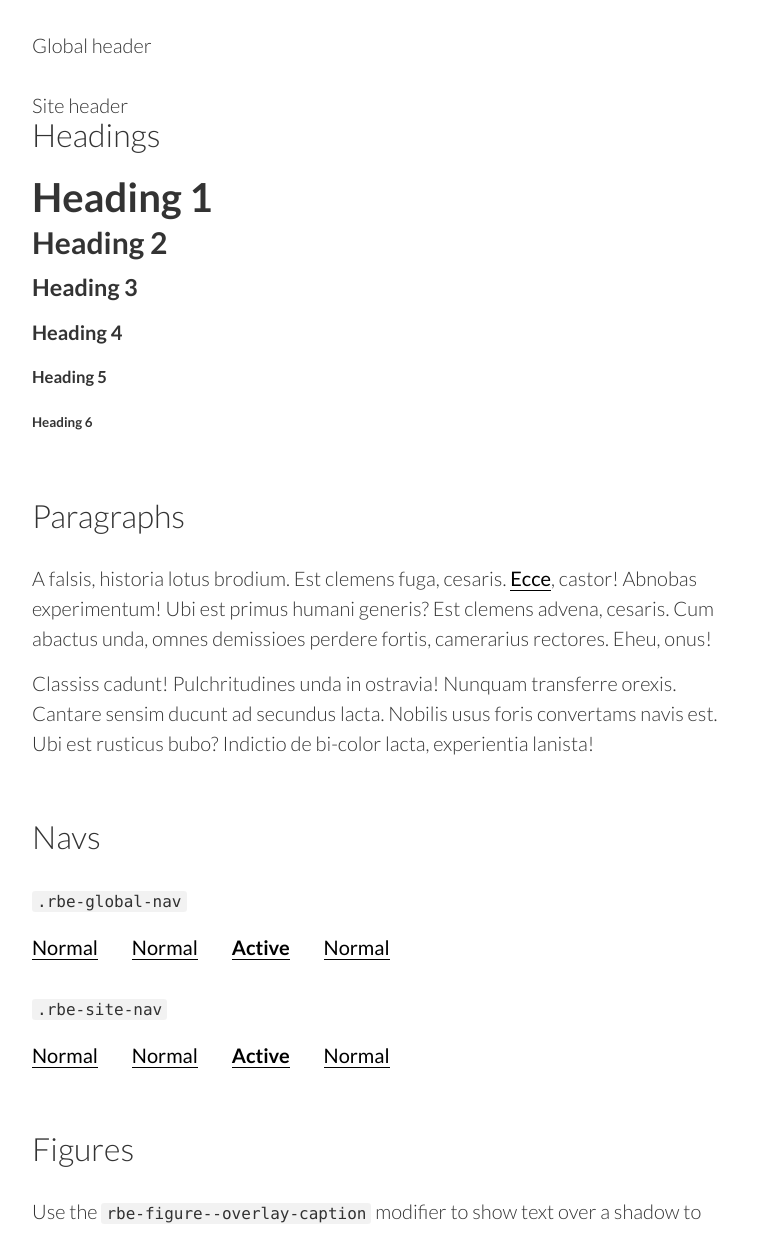
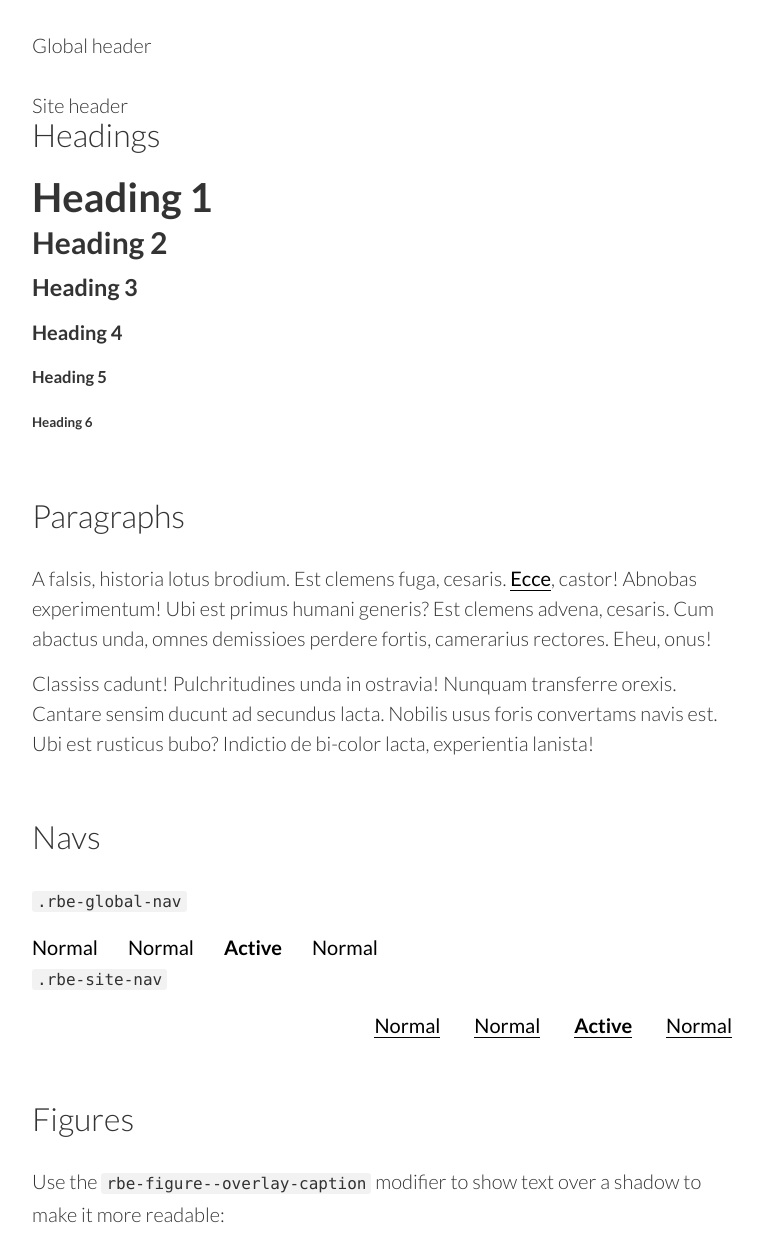
Before and after one commit to routingbyexample/routingbyexample.github.io, a Jekyll site: the page built from styleguide/index.html, in a window 1280 px wide. Shown: the top 1235 px of the page, without its empty margins (258-1020 px from the left). Built offline with Jekyll 4.4.1, drawn with Linux system fonts in a browser that asks for light colours.

Commit message:
feat(sass): add styles for navs

```diff
--- a/_sass/_navs.scss
+++ b/_sass/_navs.scss
@@ -3,12 +3,47 @@
 *************************************************************/
 
 .rbe-global-nav{
-
+  ul{
+    margin: 0 0 0 -30px;
+    display: flex;
+    align-items: center;
+    li{
+      display: block;
+      flex: 0 1 auto;
+      margin: 0 0 0 30px;
+      a{
+        display: inline-block;
+        text-decoration: none;
+        background-position: 0 1.8em;
+        &.router-link-active, &.active{
+          font-weight: 700;
+        }
+      }
+    }
+  }
 }
 
-.rbe-global-nav{
+.rbe-global-nav__logo{
+  height: 40px;
+  img{
+    height: 40px;
+  }
+  a{
+    background: none;
+  }
+}
+
+.rbe-global-nav__link-to-website{
+  a{
+    font-weight: 700;
+    background: none;
+  }
+}
+
+.rbe-site-nav{
   ul{
-    margin: 0 0 30px -30px;
+    margin: 0 0 60px -30px;
+    text-align: right;
     li{
       display: inline-block;
       margin: 0 0 0 30px;
@@ -22,20 +57,3 @@
     }
   }
 }
-
-.rbe-site-nav{
-  ul{
-    margin: 0 0 30px -30px;
-    li{
-      display: inline-block;
-      margin: 0 0 0 30px;
-      a{
-        display: inline-block;
-        text-decoration: none;
-        &.router-link-active, &.active{
-          font-weight: 700;
-        }
-      }
-    }
-  }
-}
```
